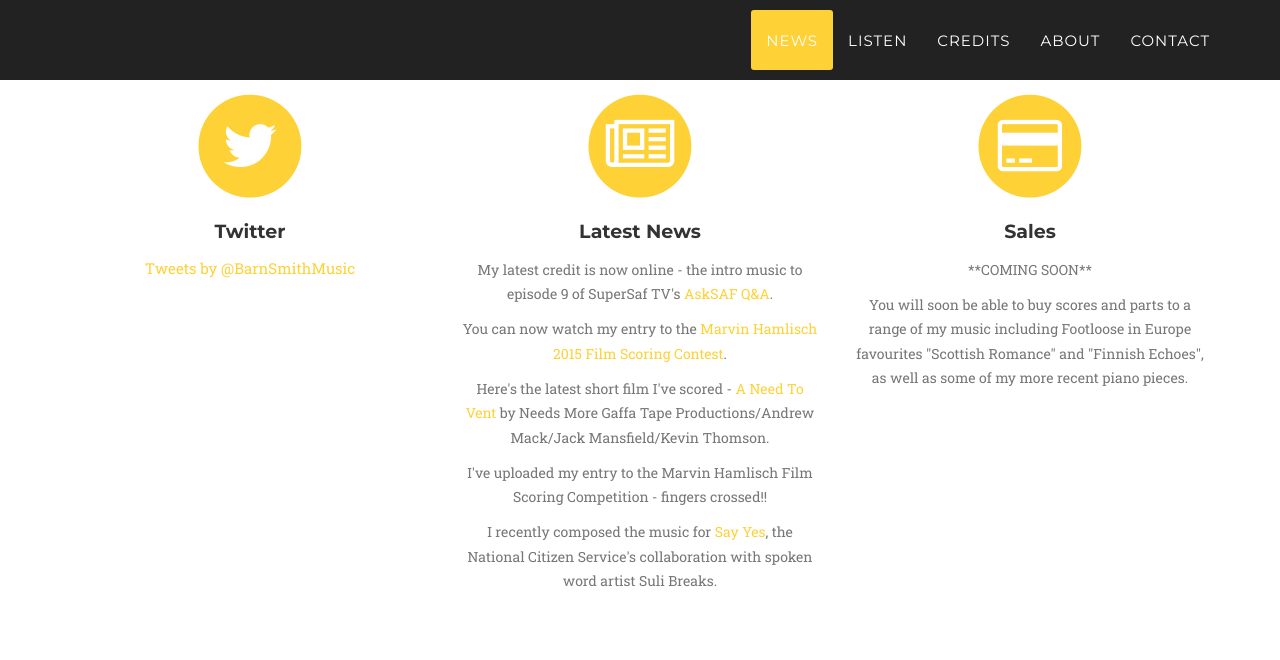
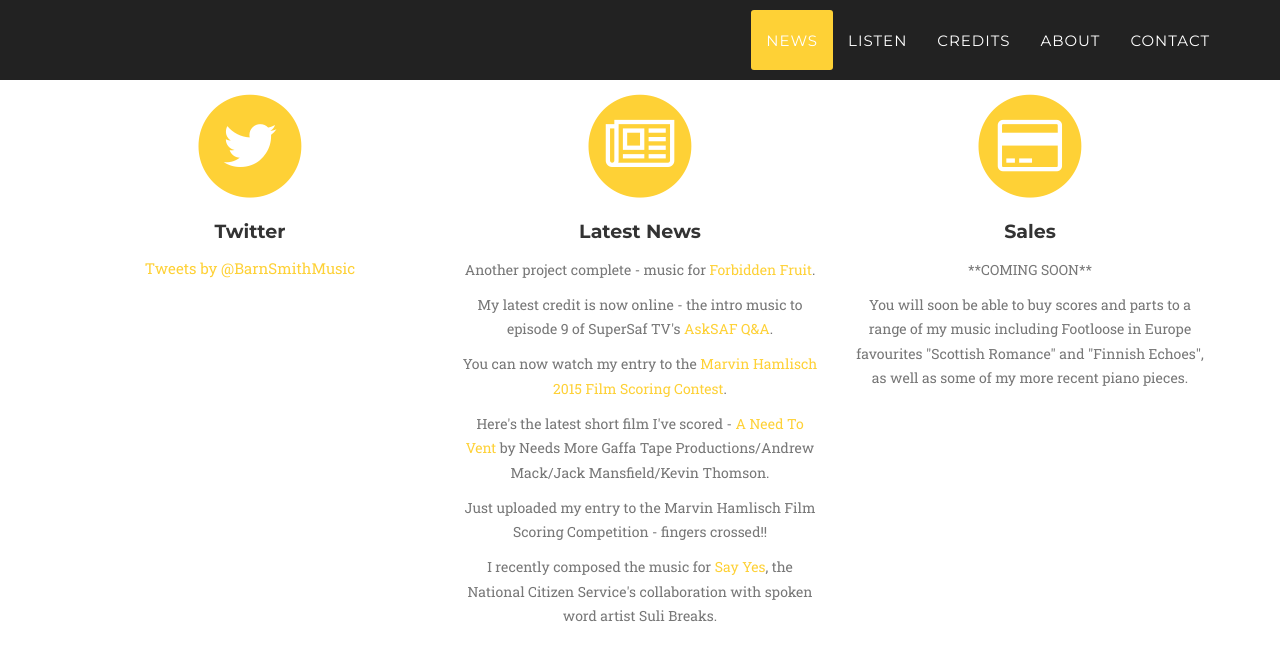
Before and after one commit to barnabysmithmusic/barnabysmithmusic.github.io, a Jekyll site: the page built from index.html, in a window 1280 px wide and 900 px high, scrolled down 940 px. Shown: the top 660 px of the window. Built offline with Jekyll 4.4.1, drawn with Linux system fonts in a browser that asks for light colours; some web fonts are replaced; comment, search, counter and statistics services are not loaded.

Commit message:
Update Forbidden Fruit credit image, add news item and increase number of tweets visible from 2 to 3

```diff
--- a/_includes/credits.html
+++ b/_includes/credits.html
@@ -13,7 +13,7 @@
                       <li class="timeline-inverted">
                           <div class="timeline-image">
                               <a href="https://www.youtube.com/watch?v=CvXKS-vZQvc" target="_blank">
-                                <img class="img-circle img-responsive" src="img/credits/forbidden_fruit.png" alt="">
+                                <img class="img-circle img-responsive" src="img/credits/forbidden_fruit_thumbnail2.png" alt="">
                               </a>
                           </div>
                           <div class="timeline-panel">
--- a/_includes/news.html
+++ b/_includes/news.html
@@ -33,10 +33,11 @@
                         <i class="fa fa-newspaper-o fa-stack-1x fa-inverse"></i>
                     </span>
                     <h4 class="service-heading">Latest News</h4>
+                     <p class="text-muted">Another project complete - music for <a href="https://www.youtube.com/watch?v=CvXKS-vZQvc">Forbidden Fruit</a>.</p>
                      <p class="text-muted">My latest credit is now online - the intro music to episode 9 of SuperSaf TV's <a href="https://www.youtube.com/watch?v=pb8sWPQNnHc">AskSAF Q&A</a>.</p>
                     <p class="text-muted">You can now watch my entry to the <a href="https://vimeo.com/130894553">Marvin Hamlisch 2015 Film Scoring Contest</a>.</p>
                     <p class="text-muted">Here's the latest short film I've scored - <a href="https://www.youtube.com/watch?v=HB7fN3H6r5Y">A Need To Vent</a> by Needs More Gaffa Tape Productions/Andrew Mack/Jack Mansfield/Kevin Thomson.</p>
-                    <p class="text-muted">I've uploaded my entry to the Marvin Hamlisch Film Scoring Competition - fingers crossed!!</p>
+                    <p class="text-muted">Just uploaded my entry to the Marvin Hamlisch Film Scoring Competition - fingers crossed!!</p>
                     <p class="text-muted">I recently composed the music for <a href="https://www.youtube.com/watch?v=dTswxY-XLn8">Say Yes</a>, the National Citizen Service's collaboration with spoken word artist Suli Breaks.</p>
 
 
```
Also changed, not shown: other parts of _includes/news.html (+1 -1 lines), img/credits/forbidden_fruit_thumbnail2.png (added).
